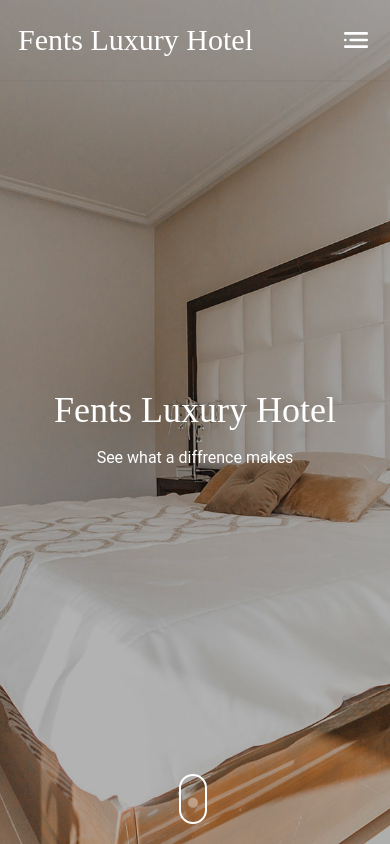
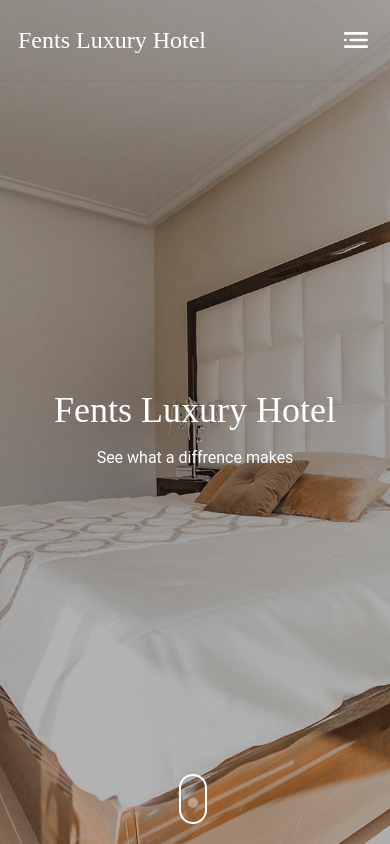
Before and after one commit to Kolabalogun/Fents-Luxury-Hotel, a React (Vite) app: page / in a window 390 px wide. Built offline with nearby package versions, Linux system fonts and the light colour scheme; no server answers; the database is empty.

Commit message:
Update Nav.jsx

```diff
--- a/src/Components/Nav.jsx
+++ b/src/Components/Nav.jsx
@@ -45,7 +45,10 @@ const Navbar = ({ galleryBg }) => {
       >
         <div className="px-2 flex justify-between items-center w-full h-full">
           <div className="flex items-center ">
-            <h1 style={tcolo} className="text-3xl  mr-5   text-white">
+            <h1
+              style={tcolo}
+              className="md:text-3xl text-2xl   mr-5   text-white"
+            >
               Fents Luxury Hotel
             </h1>
           </div>
```
